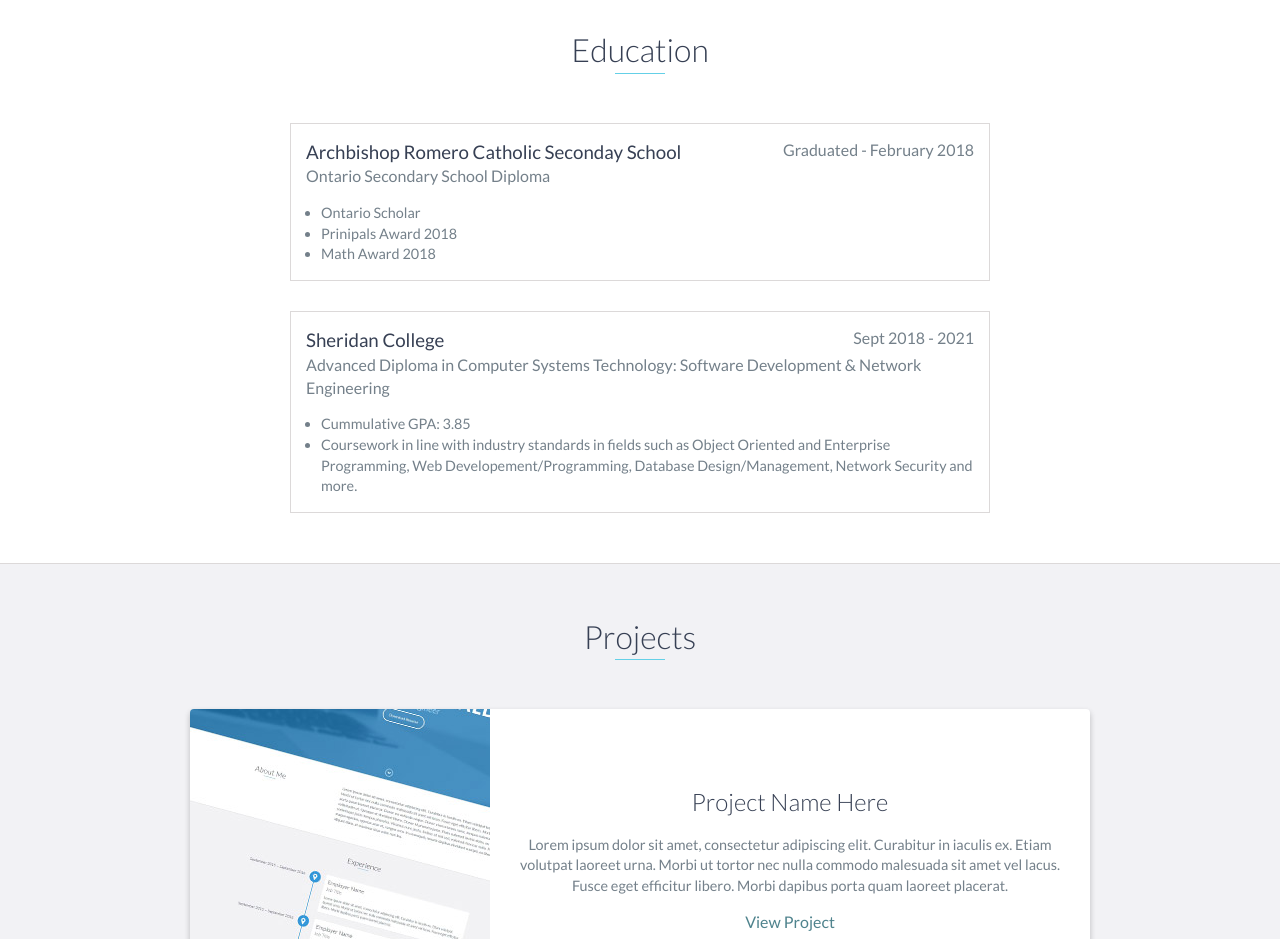
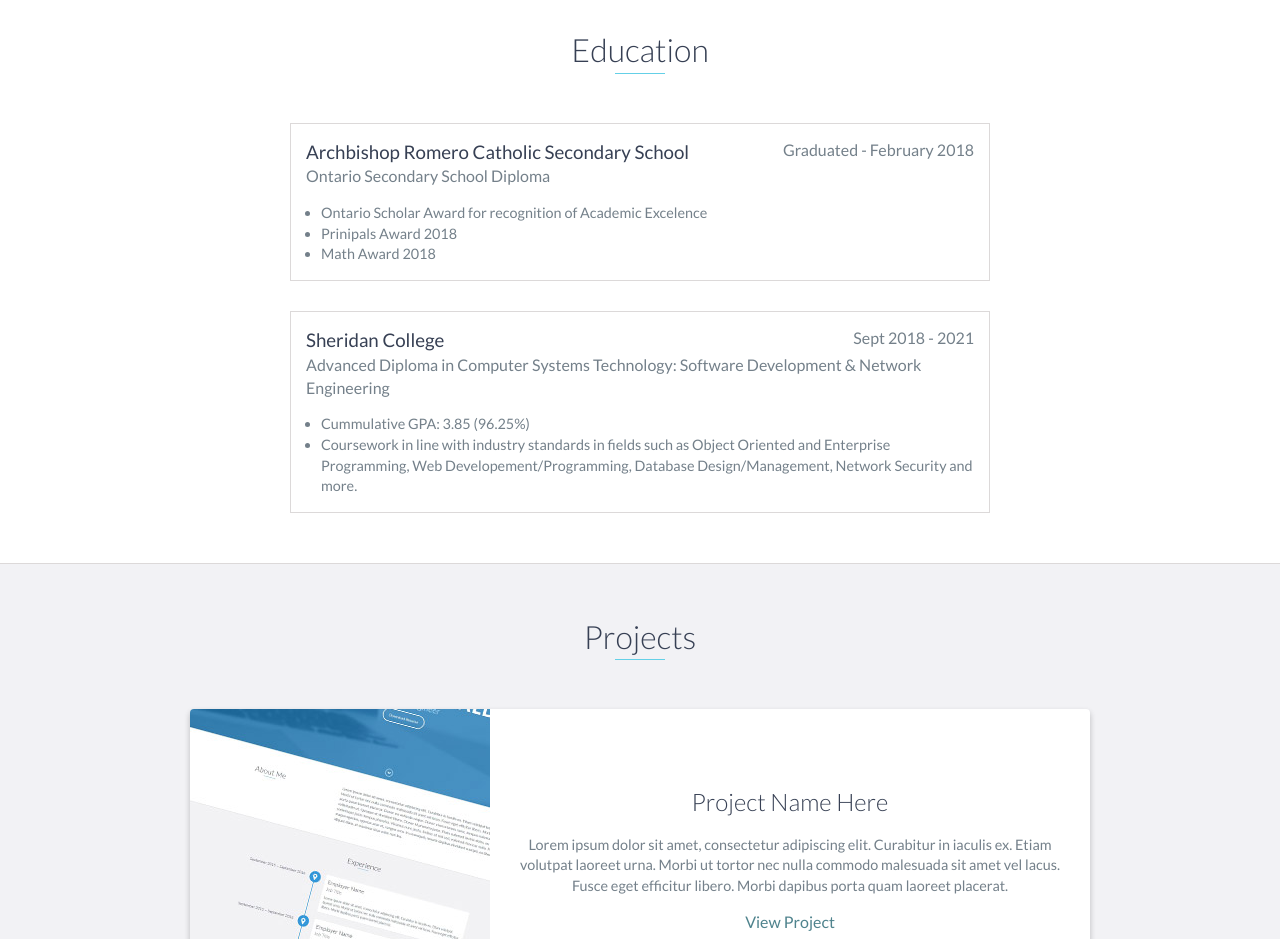
Before and after one commit to Zahra-Arshad/Zahra-Arshad.github.io, a website: page index.html in a window 1280 px wide. Shown: the part 1980-2919 px from the top of the page. Drawn offline with nearby package versions, Linux system fonts and the light colour scheme.

Commit message:
Update index.html
edited education

```diff
--- a/index.html
+++ b/index.html
@@ -113,12 +113,12 @@
     <div id="education">
         <h2 class="heading">Education</h2>
         <div class="education-block">
-            <h3>Archbishop Romero Catholic Seconday School</h3>
+            <h3>Archbishop Romero Catholic Secondary School</h3>
             <span class="education-date">Graduated - February 2018</span>
             <h4>Ontario Secondary School Diploma</h4>
             <ul>
                 <li>
-                    Ontario Scholar
+                    Ontario Scholar Award for recognition of Academic Excelence
                 </li>
                 <li>
                     Prinipals Award 2018
@@ -136,7 +136,7 @@
             <h4>Advanced Diploma in Computer Systems Technology: Software Development & Network Engineering</h4>
             <ul>
                 <li>
-                    Cummulative GPA: 3.85
+                    Cummulative GPA: 3.85 (96.25%)
                 </li>
                 <li>
                     Coursework in line with industry standards in fields such as Object Oriented and Enterprise Programming, Web Developement/Programming, Database Design/Management, Network Security and more.
```
